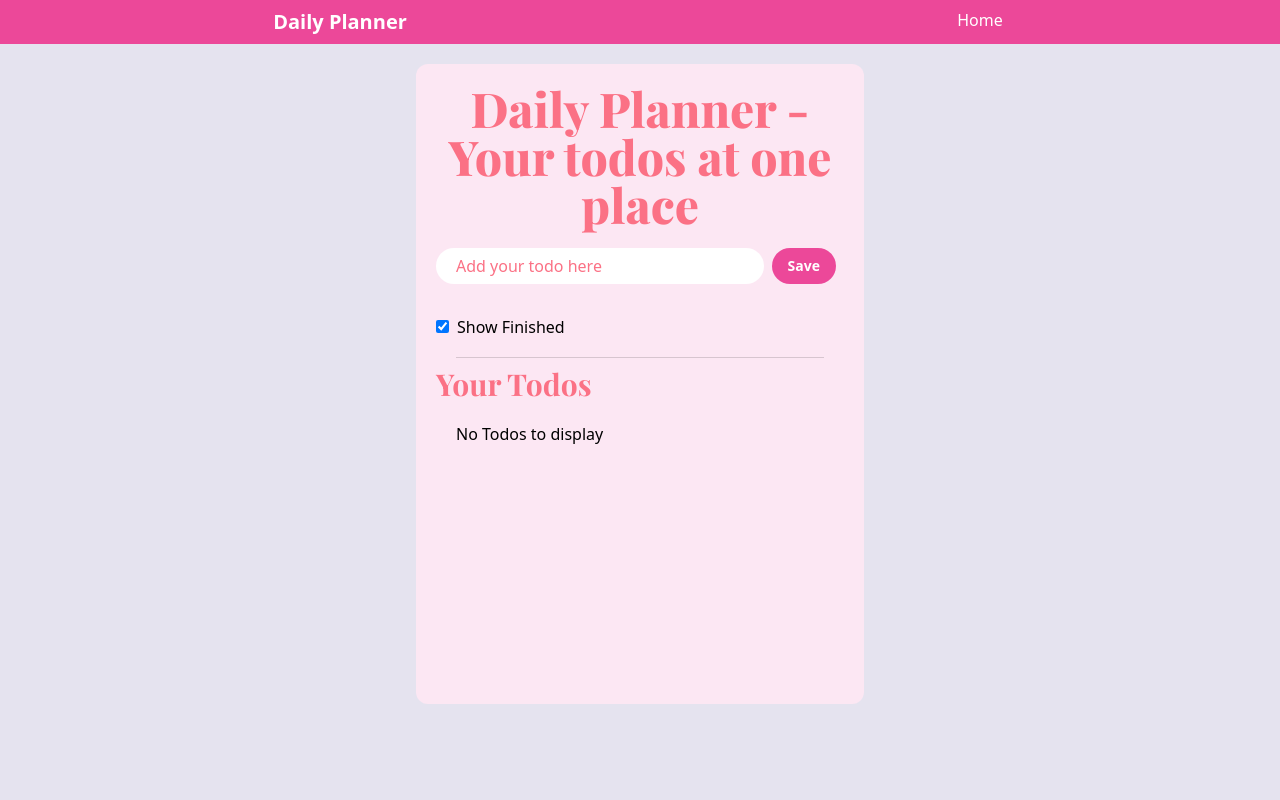
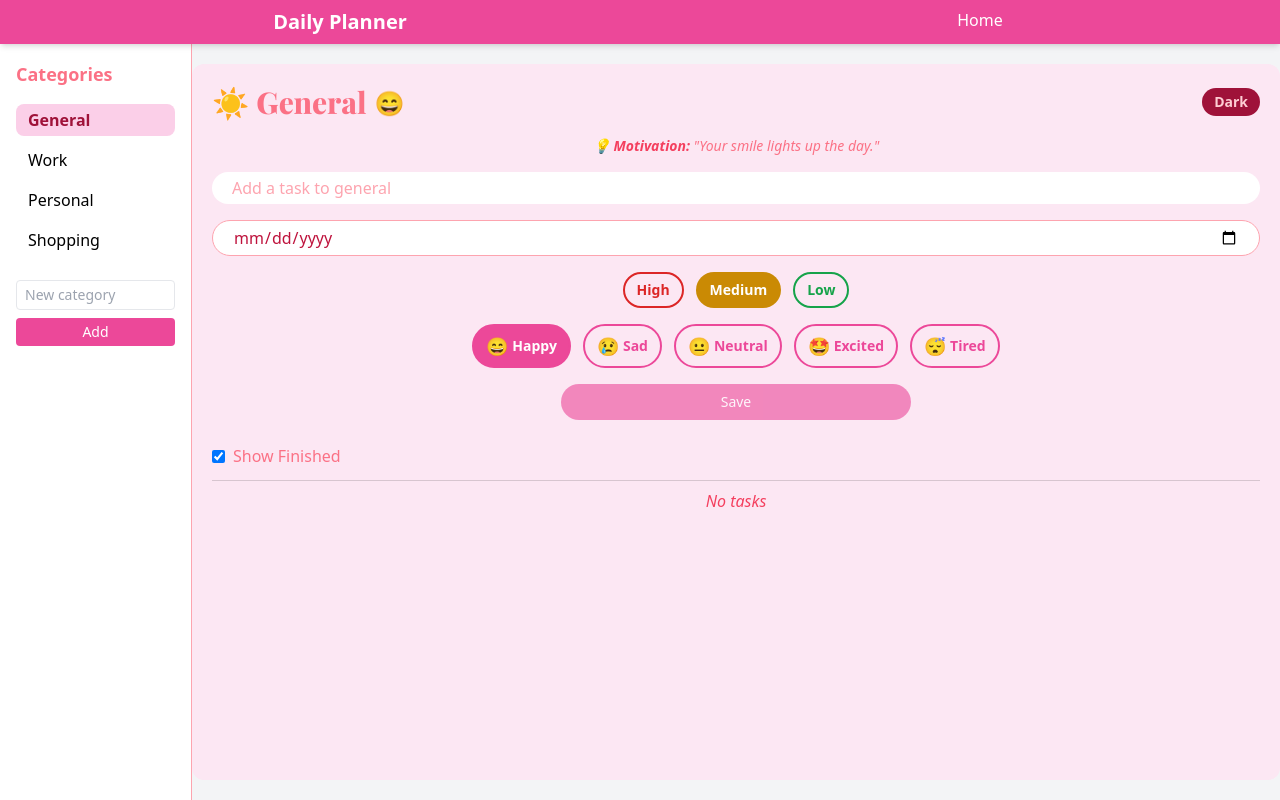
Before and after one commit to Ishani-p7/to_do, a React (Vite) app: page / in a window 1280 px wide. Built offline with nearby package versions, Linux system fonts and the light colour scheme; a web font is replaced by a local one.

Commit message:
✨ Added date feature to App and mood feature

```diff
--- a/src/App.jsx
+++ b/src/App.jsx
@@ -1,112 +1,318 @@
-import { useState, useEffect } from 'react'
-import Navbar from './components/Navbar'
+import { useState, useEffect } from "react";
+import Navbar from "./components/Navbar";
 import { FaEdit } from "react-icons/fa";
 import { AiFillDelete } from "react-icons/ai";
-import { v4 as uuidv4 } from 'uuid';
+import { v4 as uuidv4 } from "uuid";
+
+/* ---------- COLOUR MAPS ---------- */
+const priorityColors = {
+  high:   { bg: "#dc2626", text: "#fff", border: "#dc2626" },
+  medium: { bg: "#ca8a04", text: "#fff", border: "#ca8a04" },
+  low:    { bg: "#16a34a", text: "#fff", border: "#16a34a" }
+};
+const categoryColors = {
+  general:  { bg: "#9ca3af", text: "#fff", border: "#9ca3af" },
+  work:     { bg: "#2563eb", text: "#fff", border: "#2563eb" },
+  personal: { bg: "#ea580c", text: "#fff", border: "#ea580c" },
+  shopping: { bg: "#10b981", text: "#fff", border: "#10b981" }
+};
+
+/* ---------- MOTIVATIONAL QUOTES BASED ON MOOD ---------- */
+const moodQuotes = {
+  happy: [
+    "Keep spreading that joy!",
+    "Happiness is contagious — share it!",
+    "Your smile lights up the day."
+  ],
+  sad: [
+    "It's okay to feel down. Better days are coming.",
+    "Every storm runs out of rain.",
+    "You're stronger than you think."
+  ],
+  neutral: [
+    "Balance is the key to everything.",
+    "Stay steady, keep going.",
+    "One step at a time."
+  ],
+  excited: [
+    "Use that energy to chase your dreams!",
+    "You're unstoppable today!",
+    "Let the excitement fuel your purpose!"
+  ],
+  tired: [
+    "Rest if you must, but don't quit.",
+    "Even small steps matter.",
+    "You're doing great—keep going."
+  ]
+};
 
 function App() {
+  const [todo, setTodo] = useState("");
+  const [priority, setPriority] = useState("medium");
+  const [date, setDate] = useState("");                      /* 🆕 */
+  const [categories, setCategories] = useState(["general", "work", "personal", "shopping"]);
+  const [activeCat, setActiveCat] = useState("general");
+  const [todos, setTodos] = useState([]);
+  const [showFinished, setShowFinished] = useState(true);
+  const [mode, setMode] = useState("light");
+  const [newCatName, setNewCatName] = useState("");
+  const [mood, setMood] = useState("happy");
+  const [quote, setQuote] = useState("");
 
-  const [todo, setTodo] = useState("")
-  const [todos, setTodos] = useState([])
-  const [showFinished, setshowFinished] = useState(true)
+  /* ---------- EFFECTS ---------- */
+  useEffect(() => {
+    const stored = localStorage.getItem("todos");
+    const savedMode = localStorage.getItem("mode");
+    const storedCats = localStorage.getItem("categories");
+    const savedMood = localStorage.getItem("mood");
+
+    if (stored) setTodos(JSON.parse(stored));
+    if (savedMode) setMode(savedMode);
+    if (storedCats) setCategories(JSON.parse(storedCats));
+    if (savedMood) setMood(savedMood);
+  }, []);
+
+  useEffect(() => localStorage.setItem("todos", JSON.stringify(todos)), [todos]);
+  useEffect(() => localStorage.setItem("mode", mode), [mode]);
+  useEffect(() => localStorage.setItem("categories", JSON.stringify(categories)), [categories]);
 
   useEffect(() => {
-    let todoString = localStorage.getItem("todos")
-    if(todoString){
-      let todos = JSON.parse(localStorage.getItem("todos"))
-      setTodos(todos)
-    }
-  }, [])
+    localStorage.setItem("mood", mood);
+    const quotes = moodQuotes[mood] || [];
+    setQuote(quotes[Math.floor(Math.random() * quotes.length)]);
+  }, [mood]);
 
-  useEffect(() => {
-    saveToLS();
-  }, [todos]);
+  /* ---------- HELPERS ---------- */
+  const addTodo = () => {
+    if (todo.trim().length < 3) return;
+    setTodos([
+      ...todos,
+      {
+        id: uuidv4(),
+        todo,
+        isCompleted: false,
+        priority,
+        category: activeCat,
+        date: date || new Date().toISOString().split("T")[0]   /* 🆕 save date */
+      }
+    ]);
+    setTodo("");
+    setPriority("medium");
+    setDate("");                                              /* 🆕 reset picker */
+  };
 
-  const saveToLS = () => {
-    localStorage.setItem("todos", JSON.stringify(todos))
-  }
+  const editTodo = (id) => {
+    const t = todos.find((i) => i.id === id);
+    setTodo(t.todo);
+    setPriority(t.priority);
+    setDate(t.date || "");
+    setTodos(todos.filter((i) => i.id !== id));
+  };
 
-  const toggleFinished = (e) => {
-    setshowFinished(!showFinished)
-  }
+  const deleteTodo = (id) => setTodos(todos.filter((i) => i.id !== id));
+  const toggleDone  = (id) => setTodos(todos.map((t) => (t.id === id ? { ...t, isCompleted: !t.isCompleted } : t)));
 
-  const handleEdit = (e, id) => {
-    let t = todos.find(i => i.id === id)
-    setTodo(t.todo)
-    let newTodos = todos.filter(item => item.id !== id);
-    setTodos(newTodos)
-  }
+  const addCategory = () => {
+    const name = newCatName.trim().toLowerCase();
+    if (!name || categories.includes(name)) return;
+    setCategories([...categories, name]);
+    setActiveCat(name);
+    setNewCatName("");
+  };
 
-  const handleDelete = (e, id) => {
-    let newTodos = todos.filter(item => item.id !== id);
-    setTodos(newTodos)
-  }
+  const list = todos.filter(
+    (t) => (showFinished || !t.isCompleted) && t.category === activeCat
+  );
 
-  const handleAdd = () => {
-    if (todo.trim().length > 3) {
-      setTodos([...todos, { id: uuidv4(), todo, isCompleted: false }])
-      setTodo("")
-    }
-  }
+  const moodIcons = { happy:"😄", sad:"😢", neutral:"😐", excited:"🤩", tired:"😴" };
 
-  const handleChange = (e) => {
-    setTodo(e.target.value)
-  }
+  /* ---------- RENDER ---------- */
+  return (
+    <div className={`min-h-screen flex flex-col ${mode === "dark" ? "bg-rose-900" : "bg-gray-100"}`}>
+      <Navbar />
 
-  const handleCheckbox = (e) => {
-    let id = e.target.name;
-    let index = todos.findIndex(item => item.id === id);
-    let newTodos = [...todos];
-    newTodos[index].isCompleted = !newTodos[index].isCompleted;
-    setTodos(newTodos)
-  }
-
-  return (
-    <>
-      <Navbar/>
-      <div className="mx-3 md:container md:mx-auto my-5 rounded-xl p-5 bg-pink-100 min-h-[80vh] md:w-[35%]">
-        <h1 className='font-extrabold text-center text-5xl font-ab text-rose-400'>Daily Planner - Your todos at one place</h1>
-        <div className="addTodo my-5 flex flex-col gap-4">
-
-          <div className="flex">
+      <div className="flex flex-grow">
+        {/* Sidebar */}
+        <aside className="w-48 bg-white border-r border-rose-300 p-4">
+          <h3 className="font-bold text-lg mb-4 text-rose-400">Categories</h3>
+          <ul className="space-y-2">
+            {categories.map((cat) => (
+              <li key={cat}>
+                <button
+                  onClick={() => setActiveCat(cat)}
+                  className={`w-full text-left px-3 py-1 rounded-lg capitalize ${
+                    activeCat === cat ? "bg-pink-200 text-rose-800 font-semibold" : "hover:bg-pink-100"
+                  }`}
+                >
+                  {cat}
+                </button>
+              </li>
+            ))}
+          </ul>
+          <div className="mt-6">
             <input
-              onChange={handleChange}
-              value={todo}
-              type="text"
-              placeholder="Add your todo here"
-              className='w-full rounded-full px-5 py-1 placeholder-rose-400'
+              value={newCatName}
+              onChange={(e) => setNewCatName(e.target.value)}
+              placeholder="New category"
+              className="w-full px-2 py-1 text-sm border rounded"
             />
             <button
-              onClick={handleAdd}
-              disabled={todo.length <= 3}
-              className='bg-pink-500 mx-2 rounded-full hover:bg-pink-700 disabled:bg-pink-500 p-4 py-2 text-sm font-bold text-white'
+              onClick={addCategory}
+              className="mt-2 w-full bg-pink-500 hover:bg-pink-600 text-white text-sm rounded py-1"
+            >
+              Add
+            </button>
+          </div>
+        </aside>
+
+        {/* Main Section */}
+        <main
+          className={`flex-grow mx-3 md:mx-auto my-5 p-5 rounded-xl md:w-[35%] transition-colors duration-500 ${
+            mode === "dark" ? "bg-rose-800 text-rose-300" : "bg-pink-100 text-rose-400"
+          }`}
+        >
+          <div className="flex justify-between items-center mb-4">
+            <h1 className="font-extrabold text-3xl font-ab flex items-center gap-2">
+              {mode === "dark" ? "🌙" : "☀️"} {activeCat.charAt(0).toUpperCase() + activeCat.slice(1)}
+              <span title={`Mood: ${mood}`} className="text-2xl">{moodIcons[mood]}</span>
+            </h1>
+            <button
+              onClick={() => setMode(mode === "light" ? "dark" : "light")}
+              className={`rounded-full px-3 py-1 text-sm font-bold transition-colors ${
+                mode === "dark" ? "bg-rose-300 text-rose-800" : "bg-rose-800 text-rose-200"
+              }`}
+            >
+              {mode === "dark" ? "Light" : "Dark"}
+            </button>
+          </div>
+
+          {/* Mood Quote Display */}
+          <div className="italic text-sm text-center mb-4">
+            {quote && (
+              <p>
+                💡 <span className="text-rose-500 font-semibold">Motivation:</span> "{quote}"
+              </p>
+            )}
+          </div>
+
+          {/* Add Todo */}
+          <div className="flex flex-col gap-4 mb-6">
+            <input
+              value={todo}
+              onChange={(e) => setTodo(e.target.value)}
+              placeholder={`Add a task to ${activeCat}`}
+              className="w-full rounded-full px-5 py-1 placeholder-rose-300 focus:outline-none focus:ring-2 focus:ring-rose-400"
+            />
+
+            {/* 🆕 Date picker */}
+            <input
+              type="date"
+              value={date}
+              onChange={(e) => setDate(e.target.value)}
+              className="w-full rounded-full px-5 py-1 text-rose-700 border border-rose-300 focus:outline-none"
+            />
+
+            <div className="flex gap-3 justify-center">
+              {["high", "medium", "low"].map((lvl) => {
+                const sel = priority === lvl;
+                return (
+                  <button
+                    key={lvl}
+                    onClick={() => setPriority(lvl)}
+                    style={{
+                      backgroundColor: sel ? priorityColors[lvl].bg : "transparent",
+                      color: sel ? priorityColors[lvl].text : priorityColors[lvl].border,
+                      borderColor: sel ? "transparent" : priorityColors[lvl].border
+                    }}
+                    className="text-sm font-semibold px-3 py-1.5 border-2 rounded-full transition-all hover:bg-opacity-20"
+                  >
+                    {lvl.charAt(0).toUpperCase() + lvl.slice(1)}
+                  </button>
+                );
+              })}
+            </div>
+
+            <div className="flex gap-3 justify-center">
+              {Object.keys(moodIcons).map((m) => {
+                const selected = mood === m;
+                return (
+                  <button
+                    key={m}
+                    onClick={() => setMood(m)}
+                    className={`text-sm font-semibold px-3 py-1.5 border-2 rounded-full transition-all hover:bg-pink-300 flex items-center gap-1 ${
+                      selected ? "bg-pink-500 text-white border-pink-500" : "border-pink-500 text-pink-500"
+                    }`}
+                    title={`Set mood: ${m}`}
+                  >
+                    <span className="text-lg">{moodIcons[m]}</span> {m.charAt(0).toUpperCase() + m.slice(1)}
+                  </button>
+                );
+              })}
+            </div>
+
+            <button
+              onClick={addTodo}
+              disabled={todo.trim().length <= 3}
+              className="bg-pink-500 w-1/3 mx-auto rounded-full text-white text-sm py-2 hover:bg-pink-700 disabled:opacity-60"
             >
               Save
             </button>
           </div>
-        </div>
-        <input className='my-4' id='show' onChange={toggleFinished} type="checkbox" checked={showFinished} />
-        <label className='mx-2' htmlFor="show">Show Finished</label>
-        <div className='h-[1px] bg-black opacity-15 w-[90%] mx-auto my-2'></div>
-        <h2 className='text-3xl font-bold font-ab text-rose-400'>Your Todos</h2>
-        <div className="todos">
-          {todos.length === 0 && <div className='m-5'>No Todos to display</div>}
-          {todos.map(item => (showFinished || !item.isCompleted) && (
-            <div key={item.id} className="todo flex my-3 justify-between">
-              <div className='flex gap-5'>
-                <input name={item.id} onChange={handleCheckbox} type="checkbox" checked={item.isCompleted} id="" />
-                <div className={item.isCompleted ? "line-through" : ""}>{item.todo}</div>
-              </div>
-              <div className="buttons flex h-full">
-                <button onClick={(e) => handleEdit(e, item.id)} className='bg-pink-500 hover:bg-pink-700 p-2 py-1 text-sm font-bold text-white rounded-md mx-1'><FaEdit /></button>
-                <button onClick={(e) => handleDelete(e, item.id)} className='bg-pink-500 hover:bg-pink-800 p-2 py-1 text-sm font-bold text-white rounded-md mx-1'><AiFillDelete /></button>
-              </div>
-            </div>
-          ))}
-        </div>
+
+          {/* Show Finished Checkbox */}
+          <div className="flex items-center mb-3">
+            <input
+              id="show"
+              type="checkbox"
+              checked={showFinished}
+              onChange={() => setShowFinished(!showFinished)}
+              className="mr-2"
+            />
+            <label htmlFor="show" className="select-none">Show Finished</label>
+          </div>
+
+          <div className="h-[1px] bg-black opacity-15 w-full my-2"></div>
+
+          {/* Task List */}
+          <ul>
+            {list.length === 0 && <p className="text-center text-rose-500 italic">No tasks</p>}
+            {list.map(({ id, todo, isCompleted, priority, date }) => (
+              <li
+                key={id}
+                className={`flex gap-2 items-center rounded-lg p-2 mb-2 border border-rose-400 ${
+                  isCompleted ? "line-through opacity-70" : ""
+                }`}
+                style={{
+                  backgroundColor: isCompleted ? "transparent" : priorityColors[priority].bg,
+                  color: isCompleted ? "inherit" : priorityColors[priority].text
+                }}
+              >
+                <input
+                  type="checkbox"
+                  checked={isCompleted}
+                  onChange={() => toggleDone(id)}
+                  className="w-5 h-5"
+                />
+                <span className="flex-grow">
+                  {todo}
+                  {/* 🆕 show date */}
+                  <span className="block text-xs opacity-70">
+                    {new Date(date).toLocaleDateString()}
+                  </span>
+                </span>
+                <button onClick={() => editTodo(id)} className="hover:text-rose-800" title="Edit">
+                  <FaEdit />
+                </button>
+                <button onClick={() => deleteTodo(id)} className="hover:text-rose-800" title="Delete">
+                  <AiFillDelete />
+                </button>
+              </li>
+            ))}
+          </ul>
+        </main>
       </div>
-    </>
-  )
+    </div>
+  );
 }
 
-export default App
+export default App;
--- a/src/components/Navbar.jsx
+++ b/src/components/Navbar.jsx
@@ -1,17 +1,17 @@
-import React from 'react'
+import React from "react";
 
 const Navbar = () => {
   return (
-    <nav className='flex justify-around bg-pink-500 text-white py-2'>
-        <div className="logo">
-            <span className='font-bold text-xl mx-8 '>Daily Planner</span>
-        </div>
+    <nav className="sticky top-0 z-50 flex justify-around bg-pink-500 text-white py-2 shadow-md">
+      <div className="logo">
+        <span className="font-bold text-xl mx-8">Daily Planner</span>
+      </div>
       <ul className="flex gap-9 mx-9">
-        <li className='cursor-pointer hover:font-bold transition-all'>Home</li>
+        <li className="cursor-pointer hover:font-bold transition-all">Home</li>
 
       </ul>
     </nav>
-  )
-}
+  );
+};
 
-export default Navbar
+export default Navbar;
--- a/tailwind.config.js
+++ b/tailwind.config.js
@@ -1,5 +1,6 @@
 /** @type {import('tailwindcss').Config} */
 export default {
+  darkMode: 'class',   // Enable dark mode using class strategy
   content: [
     "./index.html",
     "./src/**/*.{js,ts,jsx,tsx}",
@@ -7,7 +8,7 @@ export default {
   theme: {
     extend: {
       fontFamily: {
-        ab:["Playfair Display","serif"]
+        ab: ["Playfair Display", "serif"]
       }
     },
   },
```
